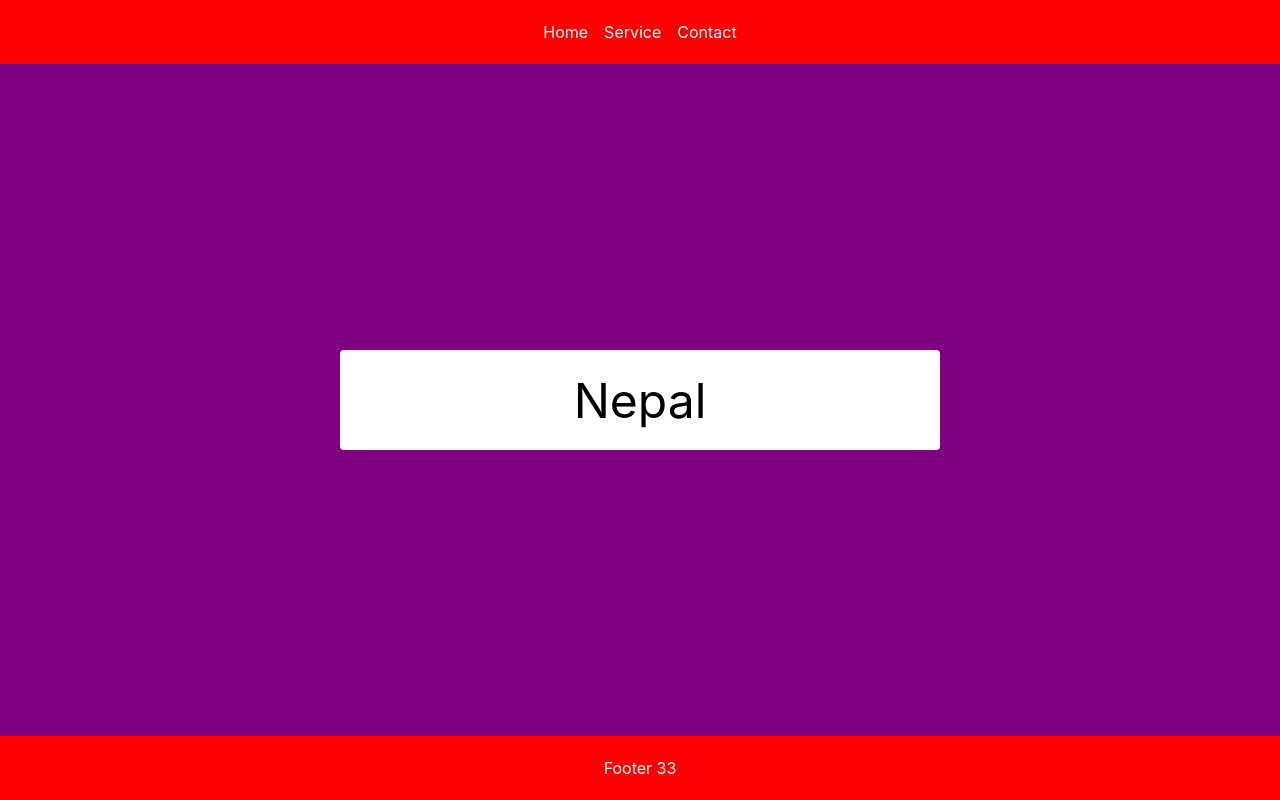
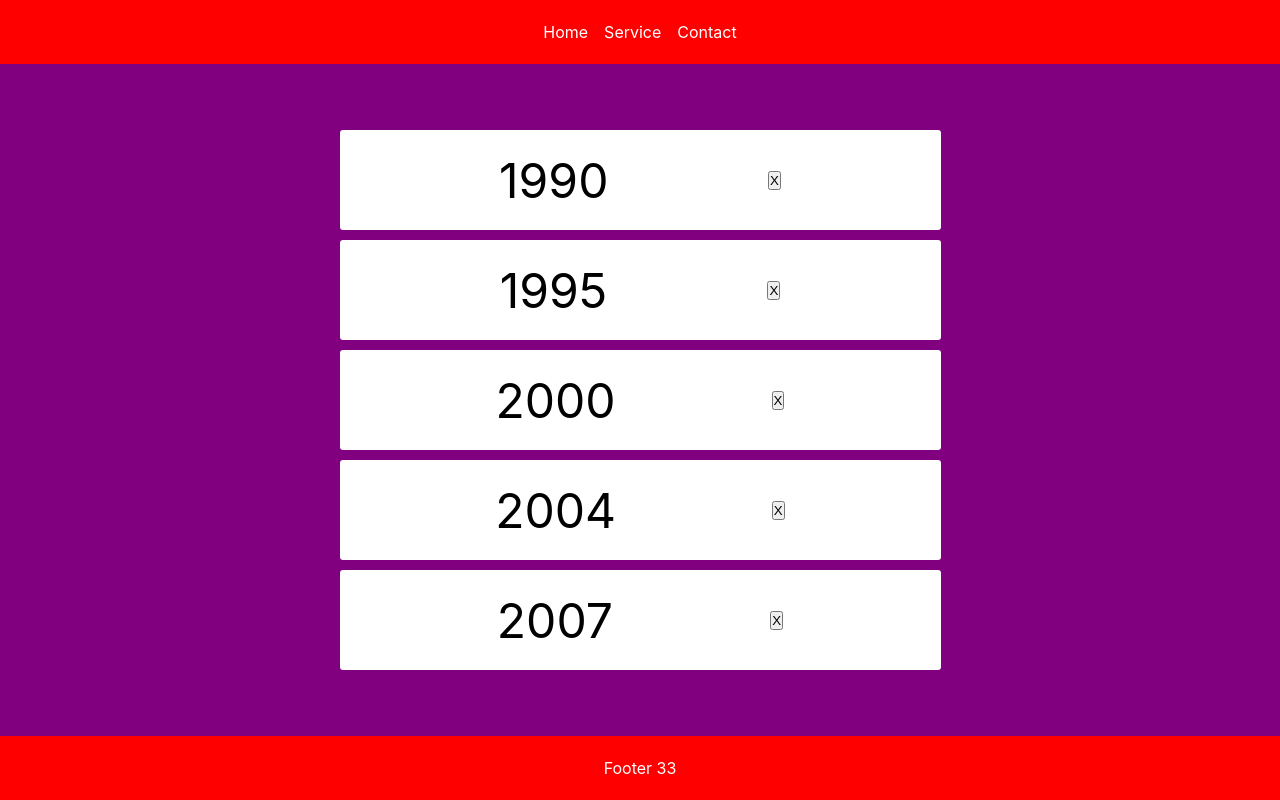
Before and after one commit to sansubed/ReactBackendFrontend, a React (Vite) app: page / in a window 1280 px wide. Built offline with nearby package versions, Linux system fonts and the light colour scheme.

Commit message:
pull form main

```diff
--- a/src/components/footer/footer.jsx
+++ b/src/components/footer/footer.jsx
@@ -6,7 +6,6 @@ function Footer() {
   // console.log(calcAge())
   // function declaration (hoisted)
   // function calcAge() {
-  //   return 30
   // }
 
   // function expression (Not hoisted)
--- a/src/components/home-body/home-body.jsx
+++ b/src/components/home-body/home-body.jsx
@@ -1,16 +1,40 @@
 import styles from './home-body.module.css'
+// Object destructuring
+import React from 'react'
 import { useState } from 'react'
 
+console.log(React)
+
+// Object destructuring
+// const {  name, age } = {
+//   name: 'Alex',
+//   age: 30,
+// }
+
+// Array destructuring
+// const [firstNumber] = [1, 2, 3, 4]
+
 function HomeBody() {
-  const [state, setState] = useState('Nepal')
+  // Hook -> useState
+  const numbers = [1990, 1995, 2000, 2004, 2007]
+  const [state, setState] = useState(numbers)
 
-  console.log('Rendering')
+  // numbeqrs variable -> React State
 
   return (
     <div className={styles.home}>
-      <div onClick={() => setState('USA')} className={styles.item}>
-        {state}
-      </div>
+      {state.map((number, index) => (
+        <div className={styles.item} key={index}>
+          {number}
+          <button
+            onClick={() => {
+              setState((prevState) => prevState.filter((clickNumber) => number !== clickNumber))
+            }}
+          >
+            X
+          </button>
+        </div>
+      ))}
     </div>
   )
 }
--- a/src/components/home-body/home-body.module.css
+++ b/src/components/home-body/home-body.module.css
@@ -8,17 +8,17 @@
   color: #fff;
   gap: 10px;
   padding-top: 10px;
-  padding-bottom: 10px;
+  padding-bottom:10px;
 }
 
 .item {
   background-color: white;
   color: black;
-  width: 600px;
+  width: 601px;
   height: 100px;
   display: flex;
   justify-content: space-evenly;
   align-items: center;
   font-size: 3rem;
-  border-radius: 4px;
+  border-radius: 3px;
 }
```
Also changed, not shown: 1 other file (tests, documents, lock files or other folders).
